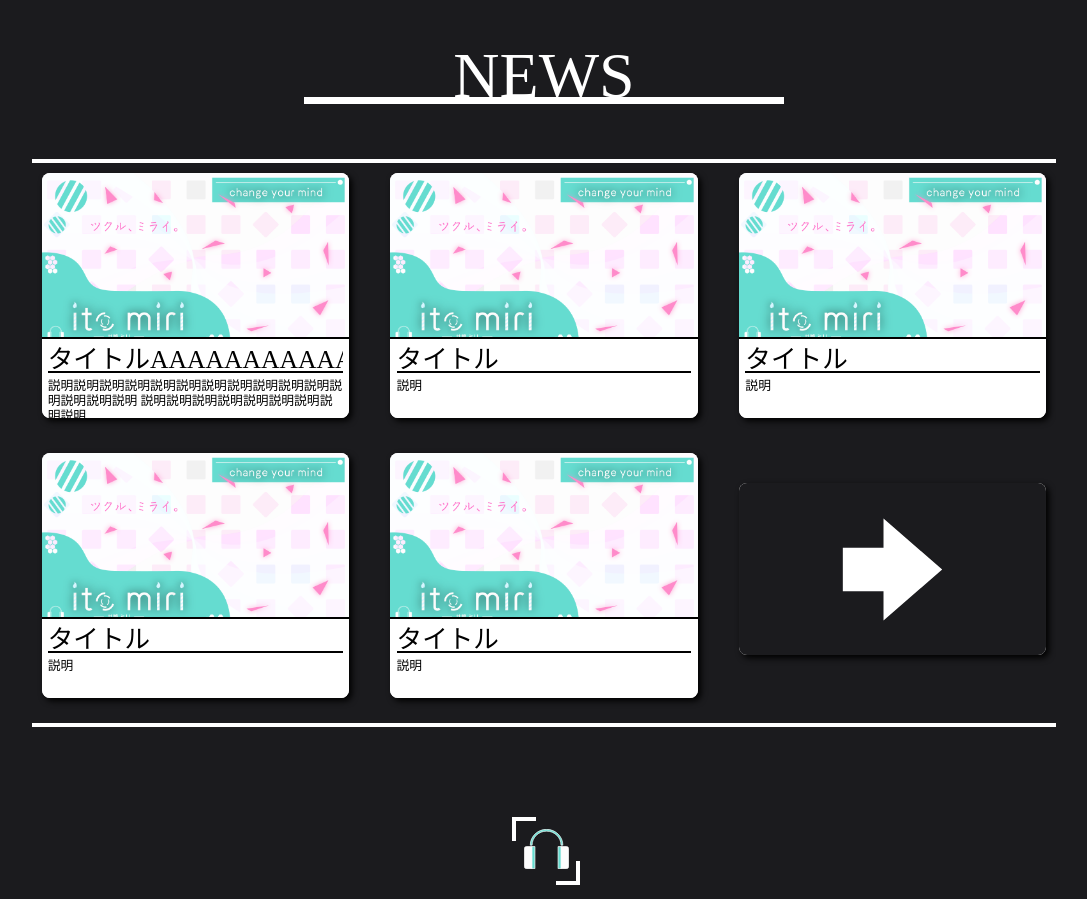
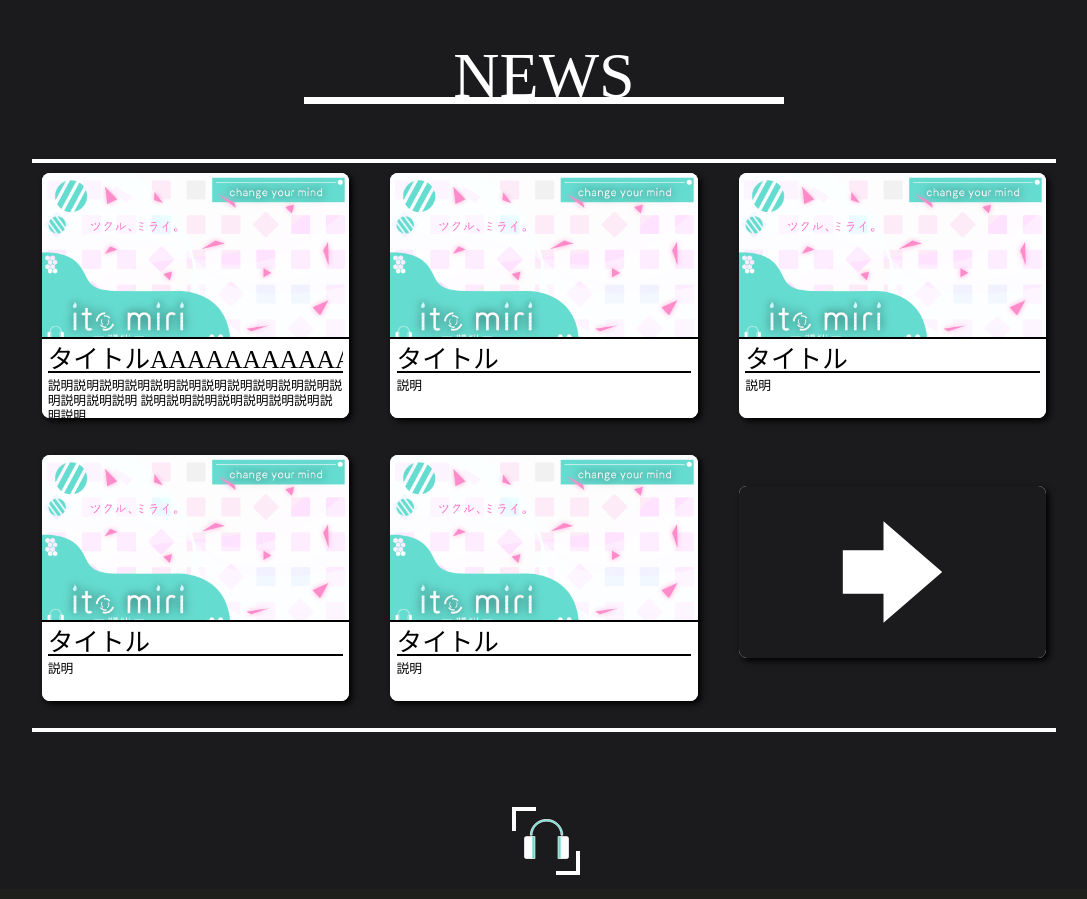
Before and after one commit to isirmt/MiriHomePage, a PHP site: page / in a window 1280 px wide. Shown: the part 1561-2460 px from the top of the page, without its empty margins (96-1183 px from the left). After the commit the page ends 2436 px from the top, so only its background shows below. Run offline with PHP 8.4, Linux system fonts and the light colour scheme; some web fonts are replaced.

Commit message:
box-collide

```diff
--- a/public/css/main-contents-2.css
+++ b/public/css/main-contents-2.css
@@ -1,6 +1,6 @@
 .mc2 {
     width: 100%;
-    height: calc(min(100vw, 100vh) * 1);
+    height: calc(min(25vw, 25vh) + calc(max(24vw, 24vh) * 0.8) * 2.4);
     /* background-color: #4e69a8; */
     background-color: #1B1B1E;
     position: relative;
@@ -15,7 +15,7 @@
     top: min(20vw, 20vh);
     left: 10vw;
     width: 80vw;
-    height: min(70vw, 70vh);
+    height: calc(max(24vw, 24vh) * 0.8 * 2.3);
     border-style: solid;
     border-width: min(.5vw, .5vh) 0;
     border-color: white;
@@ -49,6 +49,7 @@
     -o-border-radius: min(1vw, 1vh);
     -webkit-filter: drop-shadow(min(0.4vw, 0.4vh) min(0.4vw, 0.4vh) min(0.4vw, 0.4vh) black);
     overflow: hidden;
+    cursor: pointer;
 }
 
 .mc2-article-box-next {
@@ -68,6 +69,7 @@
     -o-border-radius: min(1vw, 1vh);
     -webkit-filter: drop-shadow(min(0.4vw, 0.4vh) min(0.4vw, 0.4vh) min(0.4vw, 0.4vh) black);
     overflow: hidden;
+    cursor: pointer;
 }
 
 .mc2-article-image-box {
--- a/public/index.html
+++ b/public/index.html
@@ -94,8 +94,8 @@
                 <p class="mc-title">NEWS</p>
             </div>
             <div class="mc2-article-area">
+                <span class="mc2-article-box">
                     <a href="http://twitter.com/">
-                    <span class="mc2-article-box">
                         <div class="mc2-article-image-box">
                             <img class="mc2-article-image" src="article/img/athum1.png">
                         </div>
@@ -113,11 +113,10 @@
                                 </p>
                             </div>
                         </div>
-
+                    </a>
                 </span>
-                </a>
+                <span class="mc2-article-box">
                     <a href="http://twitter.com/">
-                    <span class="mc2-article-box">
                         <div class="mc2-article-image-box">
                             <img class="mc2-article-image" src="article/img/athum1.png">
                         </div>
@@ -134,11 +133,10 @@
                                 </p>
                             </div>
                         </div>
-
+                    </a>
                 </span>
-                </a>
+                <span class="mc2-article-box">
                     <a href="http://twitter.com/">
-                    <span class="mc2-article-box">
                         <div class="mc2-article-image-box">
                             <img class="mc2-article-image" src="article/img/athum1.png">
                         </div>
@@ -155,11 +153,10 @@
                                 </p>
                             </div>
                         </div>
-
+                    </a>
                 </span>
-                </a>
+                <span class="mc2-article-box">
                     <a href="http://twitter.com/">
-                    <span class="mc2-article-box">
                         <div class="mc2-article-image-box">
                             <img class="mc2-article-image" src="article/img/athum1.png">
                         </div>
@@ -176,11 +173,10 @@
                                 </p>
                             </div>
                         </div>
-
+                    </a>
                 </span>
-                </a>
+                <span class="mc2-article-box">
                     <a href="http://twitter.com/">
-                    <span class="mc2-article-box">
                         <div class="mc2-article-image-box">
                             <img class="mc2-article-image" src="article/img/athum1.png">
                         </div>
@@ -197,16 +193,15 @@
                                 </p>
                             </div>
                         </div>
-
+                    </a>
                 </span>
-                </a>
+                <span class="mc2-article-box-next">
                     <a href="http://twitter.com/">
-                    <span class="mc2-article-box-next">
                         <div class="mc2-article-image-box">
                             <img class="mc2-article-image" src="./img/article-next.svg">
                         </div>
+                    </a>
                 </span>
-                </a>
             </div>
         </div>
         <div class="bc"><img src="./img/headphone.svg"></div>
```
Lines whose indentation alone changed are shown as unchanged.
